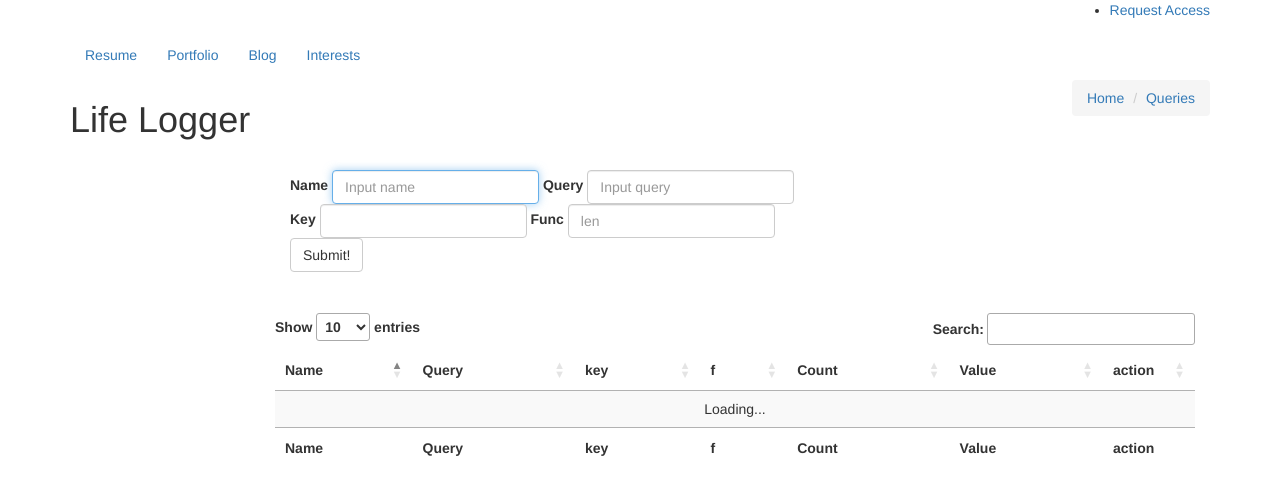
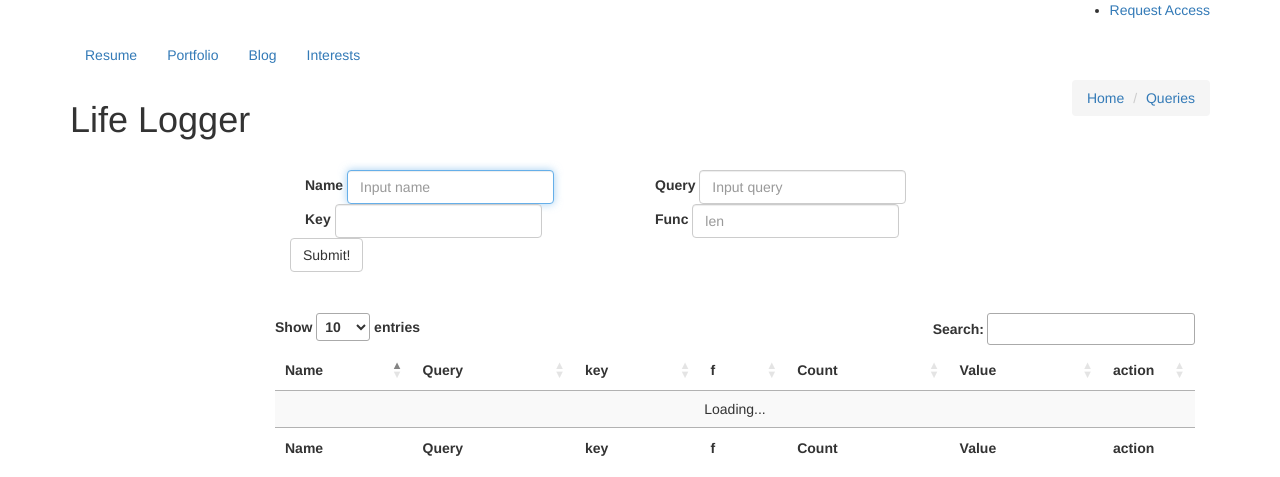
Before and after one commit to thelanman/justinlanahan.com, a Django app: template life_log/templates/queries.html in a window 1280 px wide. Shown: the part 300-777 px from the top of the page. Run offline with Django 3.2, Linux system fonts and the light colour scheme; the template is opened without the code that fills it, so the values that code supplies are empty; some libraries are stand-ins or nearby versions.

Commit message:
cleaned up form layout for inputting new queries

```diff
--- a/life_log/templates/queries.html
+++ b/life_log/templates/queries.html
@@ -20,16 +20,24 @@
     <div class='queries_div col-lg-8'>
         <form class="query_form form-inline">
             <div class='form-group col-lg-12'>
-                <label for='name'>Name</label>
-                <input autofocus class="query_name form-control" placeholder='Input name' type='text' name='name'>
-                <label for='raw'>Query</label>
-                <input class="query_raw form-control" placeholder='Input query' type='text' name='raw'>
+                <div class='col-lg-6'>
+                    <label for='name'>Name</label>
+                    <input autofocus class="query_name form-control" placeholder='Input name' type='text' name='name'>
+                </div>
+                <div class='col-lg-6'>
+                    <label for='raw'>Query</label>
+                    <input class="query_raw form-control" placeholder='Input query' type='text' name='raw'>
+                </div>
             </div>
             <div class='form-group col-lg-12'>
+                <div class='col-lg-6'>
                 <label for='key'>Key</label>
                 <input class="query_key form-control" placeholder='' type='text' name='key'>
+                </div>
+                <div class='col-lg-6'>
                 <label for='f'>Func</label>
                 <input class="query_f form-control" placeholder='len' type='text' name='f'>
+                </div>
             </div>
             <div class='form-group col-lg-1'>
                 <button class='btn btn-default query_button' type='submit'>Submit!</button>
```
